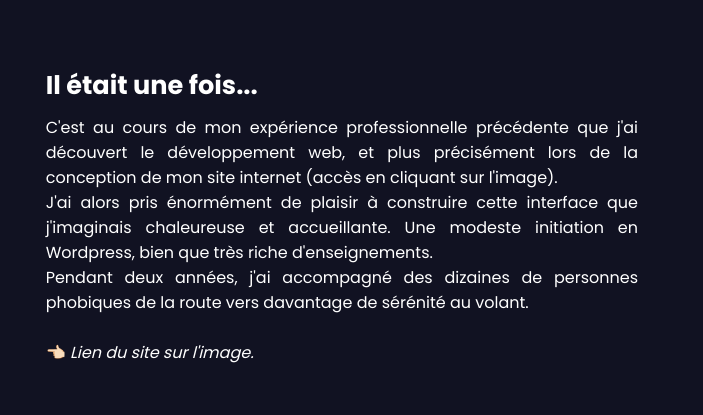
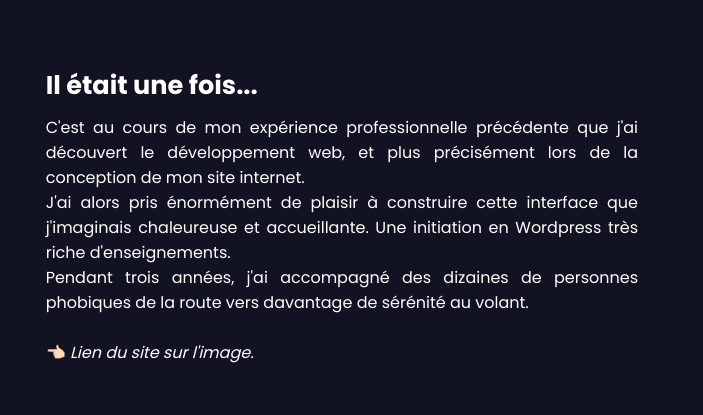
Before and after one commit to McKouign/my-profile, a plain HTML site: page index.html in a window 1280 px wide. Shown: the part 781-1196 px from the top of the page, 577-1280 px from the left. Drawn offline with nearby package versions, Linux system fonts and the light colour scheme.

Commit message:
text-change

```diff
--- a/index.html
+++ b/index.html
@@ -53,13 +53,11 @@
               <p>
                 C'est au cours de mon expérience professionnelle précédente que
                 j'ai découvert le développement web, et plus précisément lors de
-                la conception de mon site internet (accès en cliquant sur
-                l'image). <br />
+                la conception de mon site internet. <br />
                 J'ai alors pris énormément de plaisir à construire cette
-                interface que j'imaginais chaleureuse et accueillante. Une
-                modeste initiation en Wordpress, bien que très riche
+                interface que j'imaginais chaleureuse et accueillante. Une initiation en Wordpress très riche
                 d'enseignements.<br />
-                Pendant deux années, j'ai accompagné des dizaines de personnes
+                Pendant trois années, j'ai accompagné des dizaines de personnes
                 phobiques de la route vers davantage de sérénité au volant.
                 <br />
                 <br />
```
